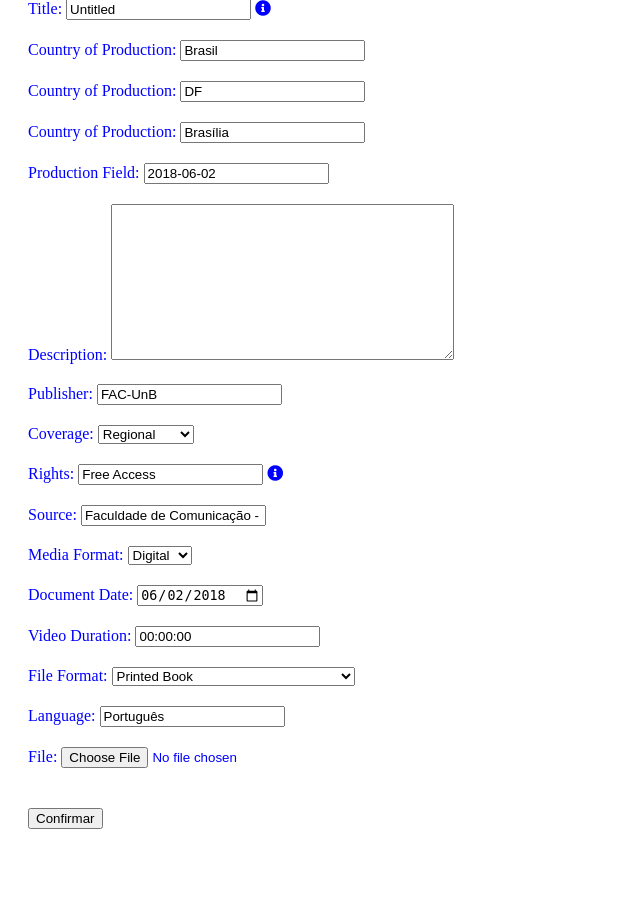
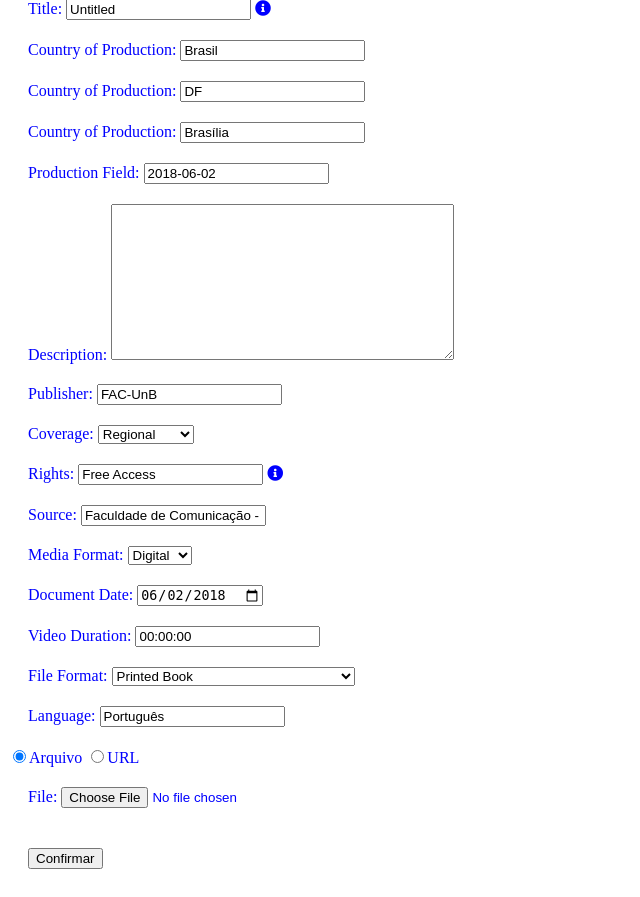
Before and after one commit to vitordullens/fac-cedoc, a Django app: page /1/new_entry/ in a window 1280 px wide. Shown: the part 81-978 px from the top of the page, without its empty margins (0-640 px from the left). Before the commit the page ends 910 px from the top, so only its background shows below. Run offline with Django 3.2, Linux system fonts and the light colour scheme; a user stored in the database is signed in; some libraries are stand-ins or nearby versions.

Commit message:
URL em forms. So pode enviar File XOR Url

```diff
--- a/facapp/cedoc/forms.py
+++ b/facapp/cedoc/forms.py
@@ -1,4 +1,4 @@
-from django.forms import ModelForm, DateField, widgets, DateInput, Select
+from django.forms import ModelForm, DateField, widgets, DateInput, Select, ChoiceField, RadioSelect
 from .models import Doc, CampusJournal, AudioVisual, Contributor, CampusReporter
 
 class DateInput(DateInput):
@@ -8,7 +8,7 @@ class JournalUpload(ModelForm):
 
     class Meta:
         model = CampusJournal
-        fields = ['title', 'description', 'publisher', 'coverage', 'rights', 'source', 'fileFormat', 'date', 'fileType', 'language', 'author', 'produtor', 'editor', 'collaborator', 'size', 'notas','grafica', 'File']
+        fields = ['title', 'description', 'publisher', 'coverage', 'rights', 'source', 'fileFormat', 'date', 'fileType', 'language', 'author', 'produtor', 'editor', 'collaborator', 'size', 'notas','grafica', 'File', 'url']
         widgets = {
             'date' : DateInput(),
         }
@@ -17,7 +17,7 @@ class ReporterUpload(ModelForm):
 
     class Meta:
         model = CampusReporter
-        fields = ['title', 'description', 'publisher', 'coverage', 'rights', 'source', 'fileFormat', 'date', 'fileType', 'language', 'subject', 'collaborator', 'address', 'printing', 'tiragem', 'File']
+        fields = ['title', 'description', 'publisher', 'coverage', 'rights', 'source', 'fileFormat', 'date', 'fileType', 'language', 'subject', 'collaborator', 'address', 'printing', 'tiragem', 'File', 'url']
         widgets = {
             'date' : DateInput(),
         }
@@ -31,7 +31,7 @@ class AudioVisualUpload(ModelForm):
         )
 
         model = AudioVisual
-        fields = ['title', 'country', 'state', 'city', 'dateProduction','description', 'publisher', 'coverage', 'rights', 'source', 'fileFormat', 'date', 'duration', 'fileType', 'language', 'File']
+        fields = ['title', 'country', 'state', 'city', 'dateProduction','description', 'publisher', 'coverage', 'rights', 'source', 'fileFormat', 'date', 'duration', 'fileType', 'language', 'File', 'url']
         widgets = {
             'date' : DateInput(),
             'fileType' : Select(choices=FORMATS)
--- a/facapp/cedoc/models.py
+++ b/facapp/cedoc/models.py
@@ -52,6 +52,7 @@ class Doc(models.Model):
     submissionDate = models.DateField(auto_now_add=True)
     accepted = models.BooleanField('Accept file', choices=accept(), default=False)
     sender = models.CharField(max_length=50, default="Anonymous")
+    url = models.URLField('URL para Documento', blank=True)
 
     def __str__(self):
         return self.title
--- a/facapp/cedoc/templates/cedoc/new_entry.html
+++ b/facapp/cedoc/templates/cedoc/new_entry.html
@@ -8,6 +8,27 @@
     <link rel="stylesheet" type="text/css" href="{% static 'cedoc/css/new_entry.css' %}">
     <link rel="stylesheet" href="https://use.fontawesome.com/releases/v5.0.13/css/all.css" integrity="sha384-DNOHZ68U8hZfKXOrtjWvjxusGo9WQnrNx2sqG0tfsghAvtVlRW3tvkXWZh58N9jp" crossorigin="anonymous">
     <title>New Entry</title>
+
+    <script>
+        function hideAndShow(str){
+            // clear inputs
+            document.getElementById('id_File').value = ""
+            document.getElementById('id_url').value = ""
+
+            // erase both fields
+            document.getElementById('File').classList.add('hidden');
+            document.getElementById('url').classList.add('hidden');
+
+            // show correct one, blank
+            document.getElementById(str).classList.remove('hidden');
+        }
+    </script>
+
+    <style>
+        .hidden {
+            display: none;
+        }
+    </style>
 </head>
 <body>
     <h1>Novo {{ file }}</h1>
@@ -15,6 +36,7 @@
             {% csrf_token %}
 
             {% for field in form %}
+                {% if field.name != 'File' and field.name != 'url'%}
                     <div class="fieldWrapper">
                         {{ field.errors }}
                         {{ field.label_tag }} {{ field }}
@@ -22,8 +44,26 @@
                         <i class="fas fa-info-circle help" title="{{ field.help_text|safe }}"></i>
                         {% endif %}
                     </div>
+                {% endif %}
             {% endfor %}
 
+            <input type="radio" name="control" onclick="hideAndShow('File')" value="1" checked>Arquivo</input>
+            <input type="radio" name="control" onclick="hideAndShow('url')" value="2">URL</input>
+
+            <div id="File" class="fieldWrapper">
+                {{ form.File.errors}}
+                {{ form.File.label_tag}} {{ form.File }}
+                {% if form.File.help_text %}
+                        <i class="fas fa-info-circle help" title="{{ form.File.help_text|safe }}"></i>
+                {% endif %}
+            </div>
+            <div id="url" class="fieldWrapper hidden">
+                {{ form.url.errors}}
+                {{ form.url.label_tag}} {{ form.url }}
+                {% if form.url.help_text %}
+                        <i class="fas fa-info-circle help" title="{{ form.url.help_text|safe }}"></i>
+                {% endif %}
+            </div>
             <button class="fieldWrapper" type="submit">Confirmar</button>
     </form>
 
```
Also changed, not shown: facapp/cedoc/migrations/0007_auto_20180619_1237.py (added). Lines whose indentation alone changed are shown as unchanged.
